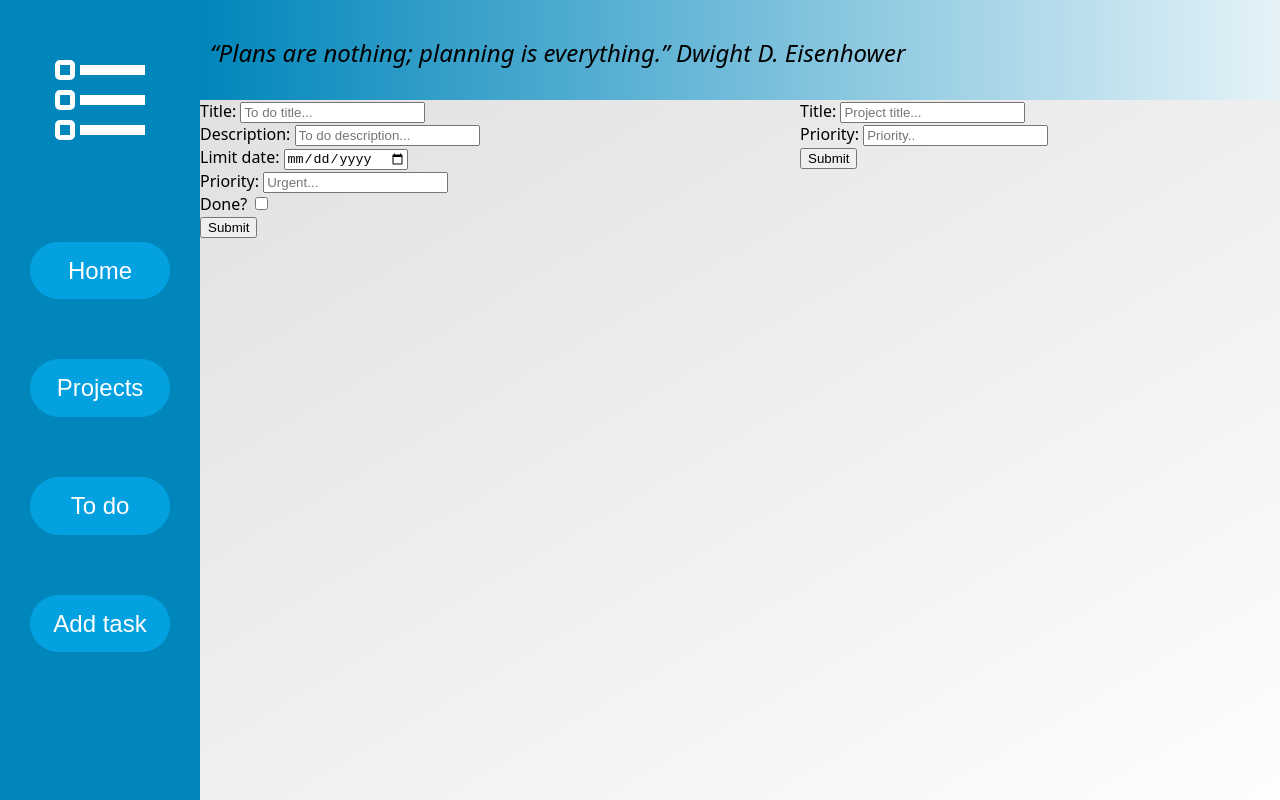
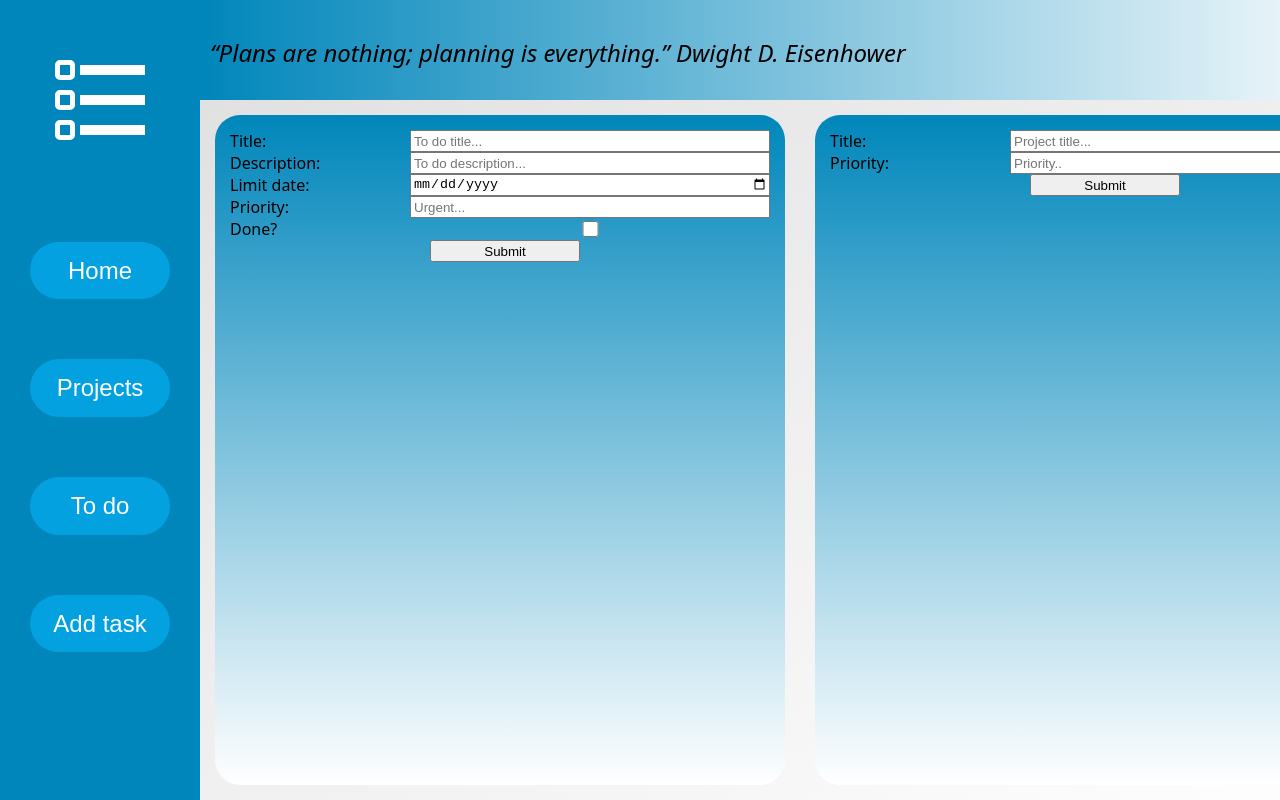
Before and after one commit to Jesusblan/todoList-js, a website built with webpack: page src/template.html in a window 1280 px wide. Both pictures are taken after a click on the button "Add task". Shown: the top 800 px of the page. Built offline with nearby package versions, Linux system fonts and the light colour scheme.

Commit message:
styled the forms in add task section

```diff
--- a/src/index.js
+++ b/src/index.js
@@ -62,7 +62,7 @@ document.querySelector("#home").addEventListener("click", () => {
 
 //Add task section
 document.querySelector("#forms").addEventListener("click", ()=> {
-    container.setAttribute("id", "homeForm");
+    container.setAttribute("id", "addForm");
     container.innerHTML = "";
 
     let todoForm = document.createElement("div");
@@ -72,19 +72,19 @@ document.querySelector("#forms").addEventListener("click", ()=> {
     <form id="addedTodo" action="index.js" method="post">
         <label for="title">Title: </label>
         <input type="text" id="title" placeholder="To do title...">
-        <br>
+
         <label for="description">Description:  </label>
         <input type="text" id="description" placeholder="To do description...">
-        <br>
+
         <label for="limitDate">Limit date: </label>
         <input type="date" id="limitDate">
-        <br>
+
         <label for="priority">Priority:  </label>
         <input type="text" id="priority" placeholder="Urgent...">
-        <br>
+
         <label for="status">Done?</label>
         <input type="checkbox" id="status" value="off">
-        <br>
+
         <button id="submit">Submit</button>
     </form>
     `
@@ -92,17 +92,17 @@ document.querySelector("#forms").addEventListener("click", ()=> {
 
 
     let projectForm = document.createElement("div");
-    projectForm.classList.add("div");
+    projectForm.classList.add("projectForm");
 
     projectForm.innerHTML = `
     <form id="addedProject" action="index.js" method="post">
 
         <label for="title">Title: </label>
         <input type="text" id="title" placeholder="Project title...">
-        <br>
+
         <label for="priority">Priority:  </label>
         <input type="text" id="priority" placeholder="Priority..">
-        <br>
+
         <button id="submit">Submit</button>
     </form>
     `
--- a/src/styles.css
+++ b/src/styles.css
@@ -121,7 +121,7 @@ body{
 }
 
 /*add task styling*/
-#homeForm{
+#addForm{
     grid-column: 3/15;
     grid-row: 2/9;
     width: 1200px;
@@ -132,8 +132,26 @@ body{
     grid-template-columns: repeat(2, 1fr);
 }
     .todoForm{
-
+        background-image: linear-gradient( rgb(0, 134, 187), white);
+        margin: 15px;
+        padding: 15px;
+        border-radius: 25px;
     }
     .projectForm{
+        background-image: linear-gradient( rgb(0, 134, 187), white);
+        margin: 15px;
+        padding: 15px;
+        border-radius: 25px;
+    }
+        form{
+            display: grid;
+            grid-template-columns: 1fr 2fr;
+            grid-template-rows: repeat(6, 1fr);
+        }
+            form button{
+                grid-column: 1/3;
+                width: 150px;
+                margin-left: 200px;
 
-    }
+
+            }
```
